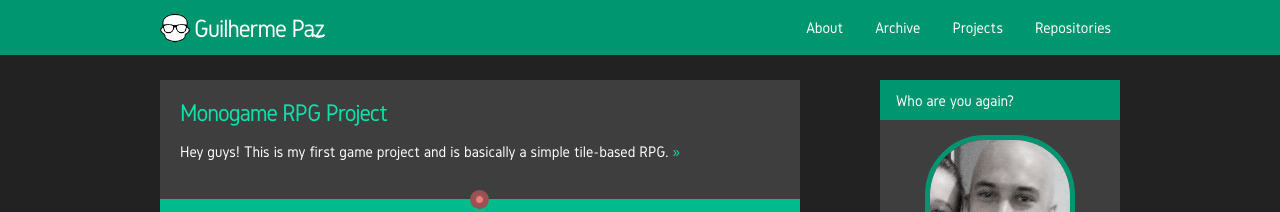
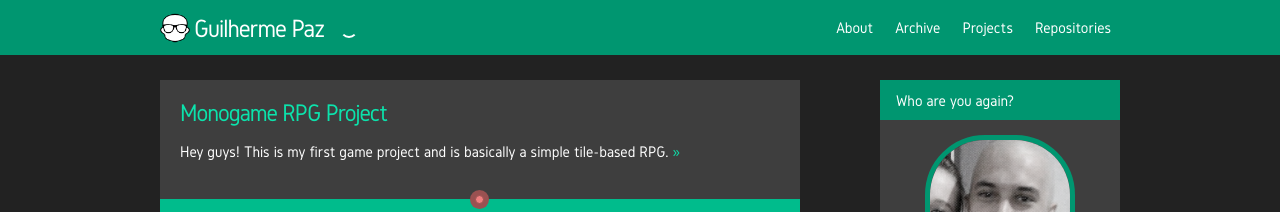
Before and after one commit to guipaz/guipaz.github.io, a Jekyll site: the page built from index.html, in a window 1280 px wide. Shown: the top 212 px of the page. Built offline with Jekyll 4.4.1, drawn with Linux system fonts in a browser that asks for light colours; nearby versions of some CDN libraries; the list of posts is cut into pages by our own code; comment, search, counter and statistics services are not loaded; a style sheet for code colours, icons or effects is not loaded.

Commit message:
Minor fixes.

```diff
--- a/_includes/header.html
+++ b/_includes/header.html
@@ -24,7 +24,7 @@
           {% endunless %}
           {% endif %}
         {% endfor %}
-        <a class="page-link" href="http://github.com/guipaz?tab=repositories"><i class="typico typcn typcn-social-github" style="font-size:"></i> Repositories</a>
+        <a class="page-link" target="blank" href="http://github.com/guipaz"><i class="typico typcn typcn-social-github" style="font-size:"></i> Repositories</a>
       </div>
     </nav>
 
--- a/assets/css/alternative.css
+++ b/assets/css/alternative.css
@@ -450,7 +450,7 @@
 }
 
 .site-nav .page-link:not(:last-child) {
-    margin-right: 10px;
+
 }
 .trigger .active {
     background: #00AB7F;
@@ -683,7 +683,7 @@
     height: 0;
     width: 0;
     position: relative;
-    margin-left: 65px;
+    margin-left: 95px;
     z-index: 0;
 }
 
```
